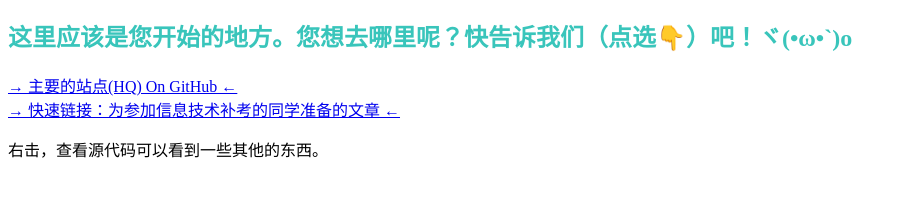
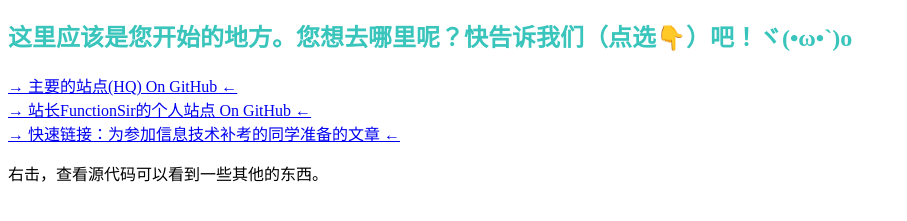
Before and after one commit to acgny/acgny.github.io, a plain HTML site: page index.html in a window 1280 px wide. Shown: the part 57-278 px from the top of the page, without its empty margins (0-907 px from the left). Drawn offline with Linux system fonts and the light colour scheme.

Commit message:
Update index.html

```diff
--- a/index.html
+++ b/index.html
@@ -8,6 +8,7 @@
 	<font color=#39C5BB><h2>这里应该是您开始的地方。您想去哪里呢？快告诉我们（点选👇）吧！ヾ(•ω•`)o</h2></font>
 	<!--Miku,洛天依代表色来源：萌娘百科。-->
 	<font color=#0064FF><a href="https://acgnyes.github.io">→ 主要的站点(HQ) On GitHub ←</a></font><br>
+	<font color=#0064FF><a href="https://functionsir.github.io">→ 站长FunctionSir的个人站点 On GitHub ←</a></font><br>
 	<font color=#0064FF><a href="https://acgnyes.github.io/2019/09/14/%E4%B8%BA%E5%8F%82%E5%8A%A0%E4%BF%A1%E6%81%AF%E6%8A%80%E6%9C%AF%E8%A1%A5%E8%80%83%E7%9A%84%E5%90%8C%E5%AD%A6%E6%95%B4%E7%90%86%E7%9A%84%E8%B5%84%E6%96%99/">→ 快速链接：为参加信息技术补考的同学准备的文章 ←</a></font><br>
     <p>右击，查看源代码可以看到一些其他的东西。</p><br>
 </body>
```
